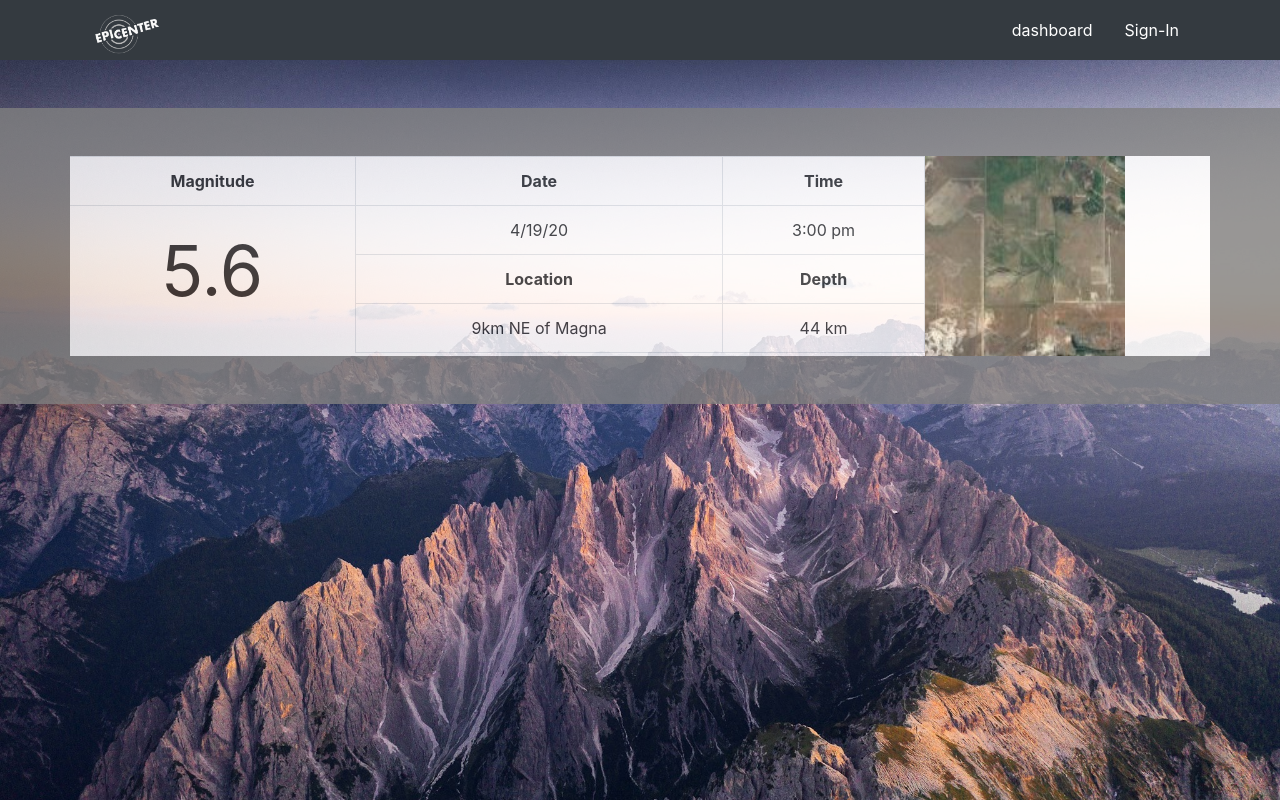
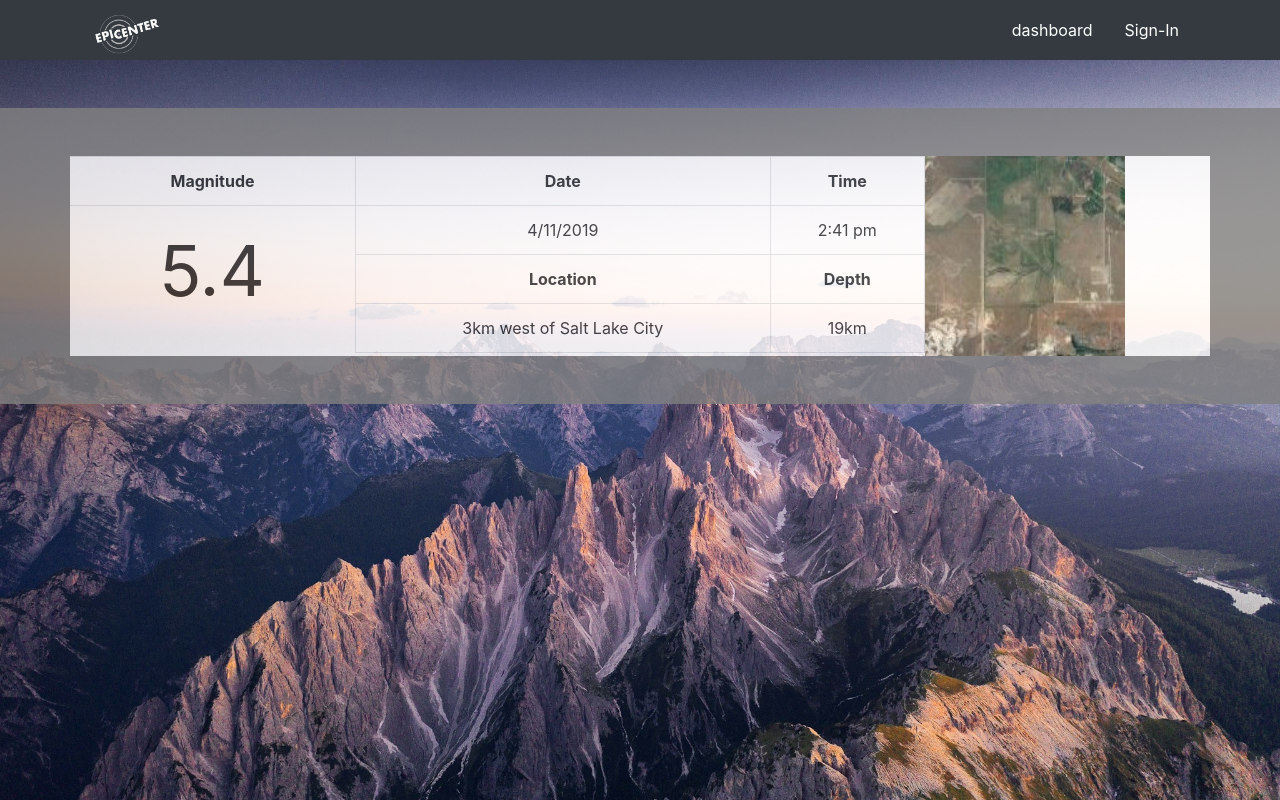
Before and after one commit to taypal/Earthquake-Tracker, a React (Create React App) app in the folder client/: page / in a window 1280 px wide. Built offline with nearby package versions, Linux system fonts and the light colour scheme; what auth0-js would draw is missing.

Commit message:
created default state

```diff
--- a/client/src/components/EarthquakeCard/index.js
+++ b/client/src/components/EarthquakeCard/index.js
@@ -1,22 +1,11 @@
 import React from "react";
-import Magnitude from "../Magnitude";
-import Table from "../Table";
-import Map from "../Map";
 import "./style.css";
 
-function EarthquakeCard() {
+function EarthquakeCard(props) {
     return (
         <div id="earthquakeCard" className="container mx-auto">
             <div className="row">
-                <div id="magnitude" className="col-3 p-0">
-                    <Magnitude />
-                </div>
-                <div id="earthquakeData" className="col-6 p-0">
-                    <Table />
-                </div>
-                <div id="googleMap" className="col-3 p-0">
-                    <Map />
-                </div>
+                {props.children}
             </div>
         </div>
     )
--- a/client/src/components/Magnitude/index.js
+++ b/client/src/components/Magnitude/index.js
@@ -1,16 +1,18 @@
 import React from "react";
 import "./style.css";
 
-function Magnitude() {
+function Magnitude(props) {
     return (
+        <div id="magnitude" className="col-3 p-0">
             <table className="table m-0 p-0">
                 <tr>
                     <th className="text-center">Magnitude</th>
                 </tr>
                 <tr>
-                <td id="mag" className="text-center">5.6</td>
+                    <td id="mag" className="text-center">{props.magnitude}</td>
                 </tr>
             </table>
+        </div>
     )
 }
 
--- a/client/src/components/Map/index.js
+++ b/client/src/components/Map/index.js
@@ -2,7 +2,9 @@ import React from "react";
 
 function Map() {
     return (
-        <img id="map" className="m-0 p-0" src="/assets/images/testmap.png" />
+        <div id="googleMap" className="col-3 p-0">
+            <img id="map" className="m-0 p-0" src="/assets/images/testmap.png" />
+        </div>
     )
 }
 
--- a/client/src/components/Table/index.js
+++ b/client/src/components/Table/index.js
@@ -1,25 +1,27 @@
 import React from "react";
 
-function Table() {
+function Table(props) {
     return (
+        <div id="earthquakeData" className="col-6 p-0">
             <table className="table table-bordered m-0 p-0">
                 <tr>
                     <th scope="row" className="text-center">Date</th>
                     <th scope="row" className="text-center">Time</th>
                 </tr>
                 <tr>
-                <td className="text-center">4/19/20</td>
-                <td className="text-center">3:00 pm</td>
+                    <td className="text-center">{props.date}</td>
+                    <td className="text-center">{props.time}</td>
                 </tr>
                 <tr>
                     <th className="text-center">Location</th>
                     <th className="text-center">Depth</th>
                 </tr>
                 <tr>
-                <td className="text-center">9km NE of Magna</td>
-                <td className="text-center">44 km</td>
+                    <td className="text-center">{props.location}</td>
+                    <td className="text-center">{props.depth}</td>
                 </tr>
             </table>
+        </div>
     )
 }
 
--- a/client/src/pages/Home.js
+++ b/client/src/pages/Home.js
@@ -1,14 +1,38 @@
-import React from "react";
+import React, { useState } from "react";
 import Navbar from "../components/Navbar";
 import EarthquakeList from "../components/EarthquakeList";
 import EarthquakeCard from "../components/EarthquakeCard";
+import Magnitude from "../components/Magnitude";
+import Table from "../components/Table";
+import Map from "../components/Map";
 
 function Home() {
+
+    const [earthquakeState, setEarthquakeState] = useState({
+        magnitude: 5.4,
+        date: "4/11/2019",
+        location: "3km west of Salt Lake City",
+        depth: "19km",
+        time: "2:41 pm"
+    });
+
+
     return (
         <div>
             <Navbar />
             <EarthquakeList>
-                <EarthquakeCard />
+                <EarthquakeCard>
+                    <Magnitude
+                        magnitude={earthquakeState.magnitude}
+                    />
+                    <Table
+                        date={earthquakeState.date}
+                        time={earthquakeState.time}
+                        location={earthquakeState.location}
+                        depth={earthquakeState.depth}
+                    />
+                    <Map />
+                </EarthquakeCard>
             </EarthquakeList>
         </div>
     )
--- a/client/src/pages/User.js
+++ b/client/src/pages/User.js
@@ -3,6 +3,9 @@ import Navbar from "../components/Navbar";
 import EarthquakeList from "../components/EarthquakeList";
 import SearchForm from "../components/SearchForm";
 import EarthquakeCard from "../components/EarthquakeCard";
+import Magnitude from "../components/Magnitude";
+import Table from "../components/Table";
+import Map from "../components/Map";
 
 function User() {
     return (
@@ -10,7 +13,18 @@ function User() {
             <Navbar />
             <SearchForm />
             <EarthquakeList>
-                <EarthquakeCard />
+                <EarthquakeCard>
+                    <Magnitude
+                        magnitude="6.0"
+                    />
+                    <Table
+                        date="4/11/2019"
+                        time="12:34 pm"
+                        location="3km west of Salt Lake City"
+                        depth="19km"
+                    />
+                    <Map />
+                </EarthquakeCard>
             </EarthquakeList>
         </div>
     )
```
Lines whose indentation alone changed are shown as unchanged.
